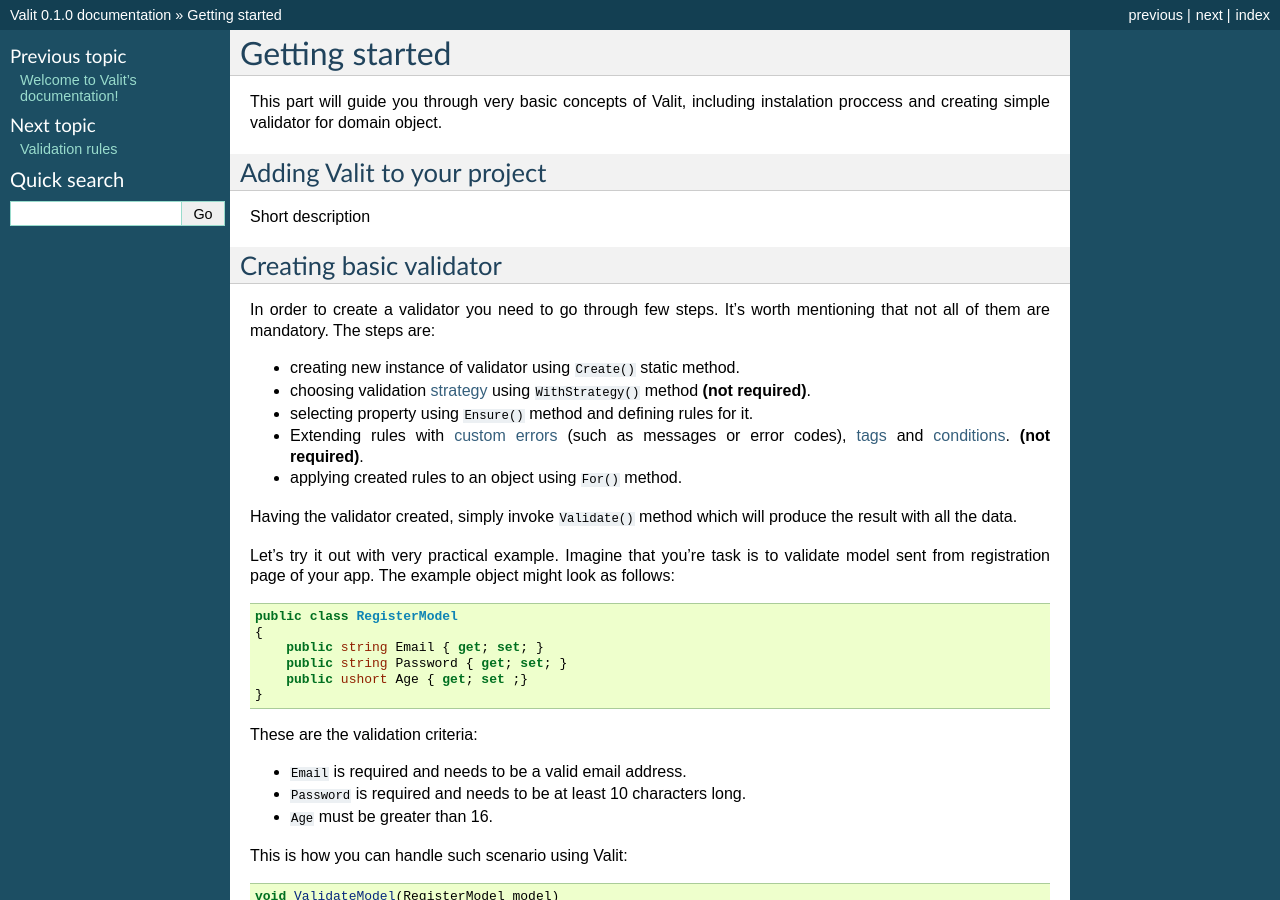
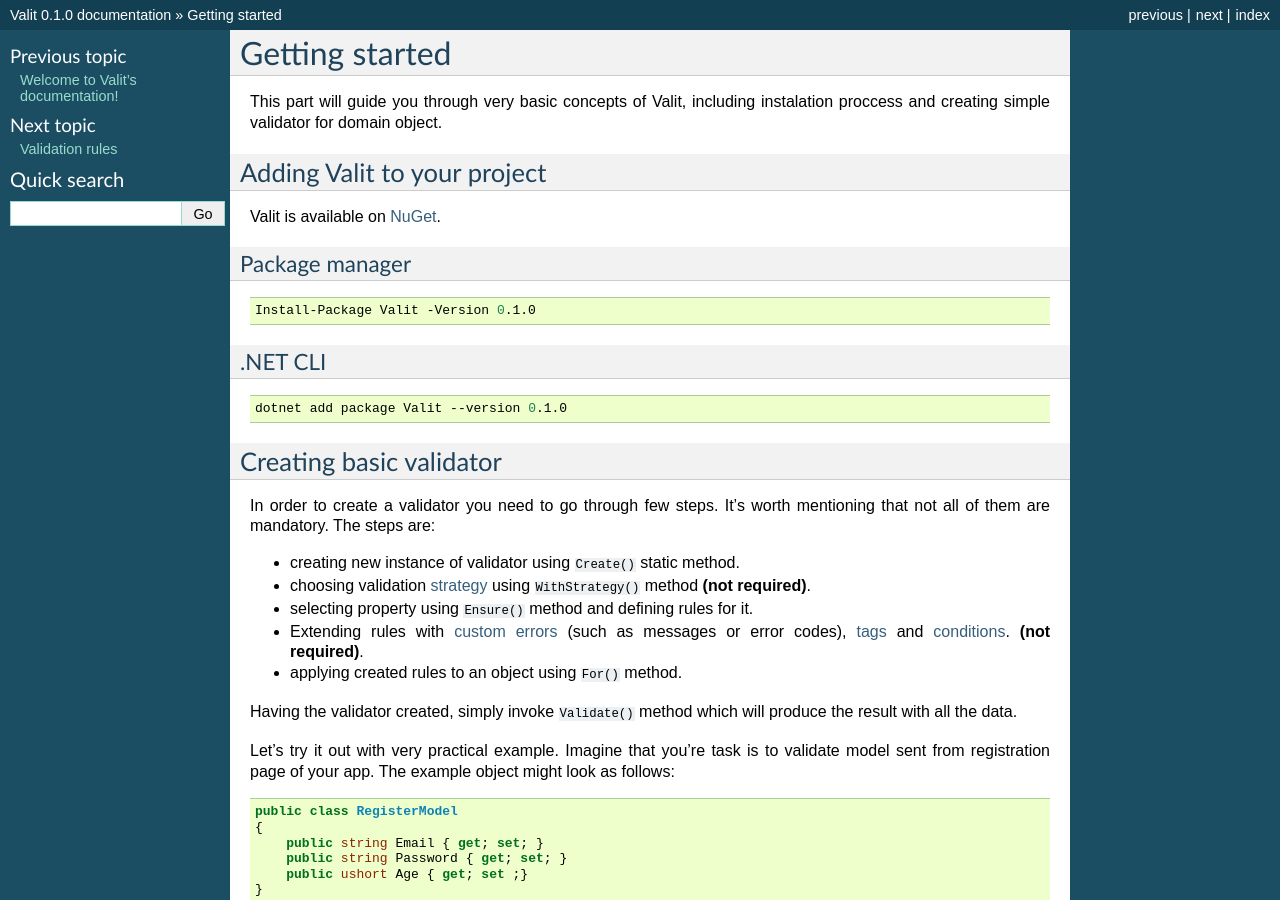
Before and after one commit to valit-stack/Valit.Docs, a Sphinx documentation site: the page built from docs/getting-started/index.rst, in a window 1280 px wide and 900 px high. Built offline with Sphinx 7.4.7, drawn with Linux system fonts in a browser that asks for light colours.

Commit message:
added installation paragraph

```diff
--- a/docs/getting-started/index.rst
+++ b/docs/getting-started/index.rst
@@ -5,7 +5,22 @@
 
 Adding Valit to your project
 ----------------------------
-Short description
+Valit is available on `NuGet <https://www.nuget.org/packages/Valit/>`_.
+
+Package manager
+^^^^^^^^^^^^^^^
+
+.. sourcecode:: bash
+
+   Install-Package Valit -Version 0.1.0
+
+.NET CLI
+^^^^^^^^
+
+.. sourcecode:: bash
+
+   dotnet add package Valit --version 0.1.0
+
 
 Creating basic validator
 -------------------------
```
